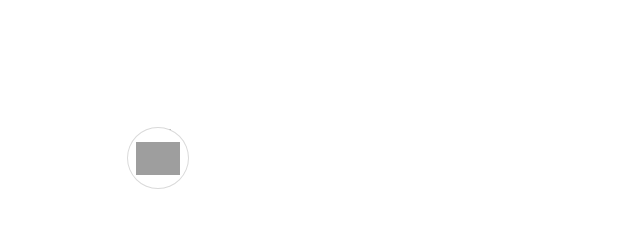
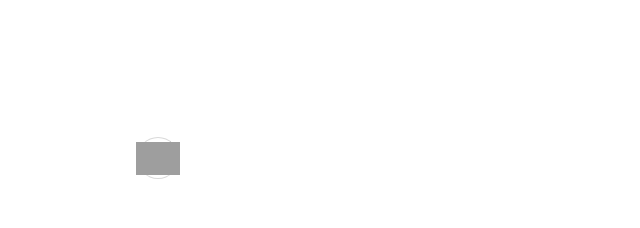
Before and after one commit to topshef/animatedbuttons, a plain HTML site: page mediumclap/coin1.html in a window 1280 px wide. Shown: the full height of the page, 0-640 px from the left. Drawn offline with Linux system fonts and the light colour scheme; grey boxes are pictures that could not be loaded.

Commit message:
Update medium_clap.css

```diff
--- a/mediumclap/medium_clap.css
+++ b/mediumclap/medium_clap.css
@@ -184,3 +184,11 @@
       transform: scale(1.15); }
     100% {
       transform: scale(1); } }
+.canvas .clap-container {
+    width: 40px !important;
+    height: 40px !important;
+}
+
+.canvas .total-counter {
+    margin-top: -21px !important;
+}
```
